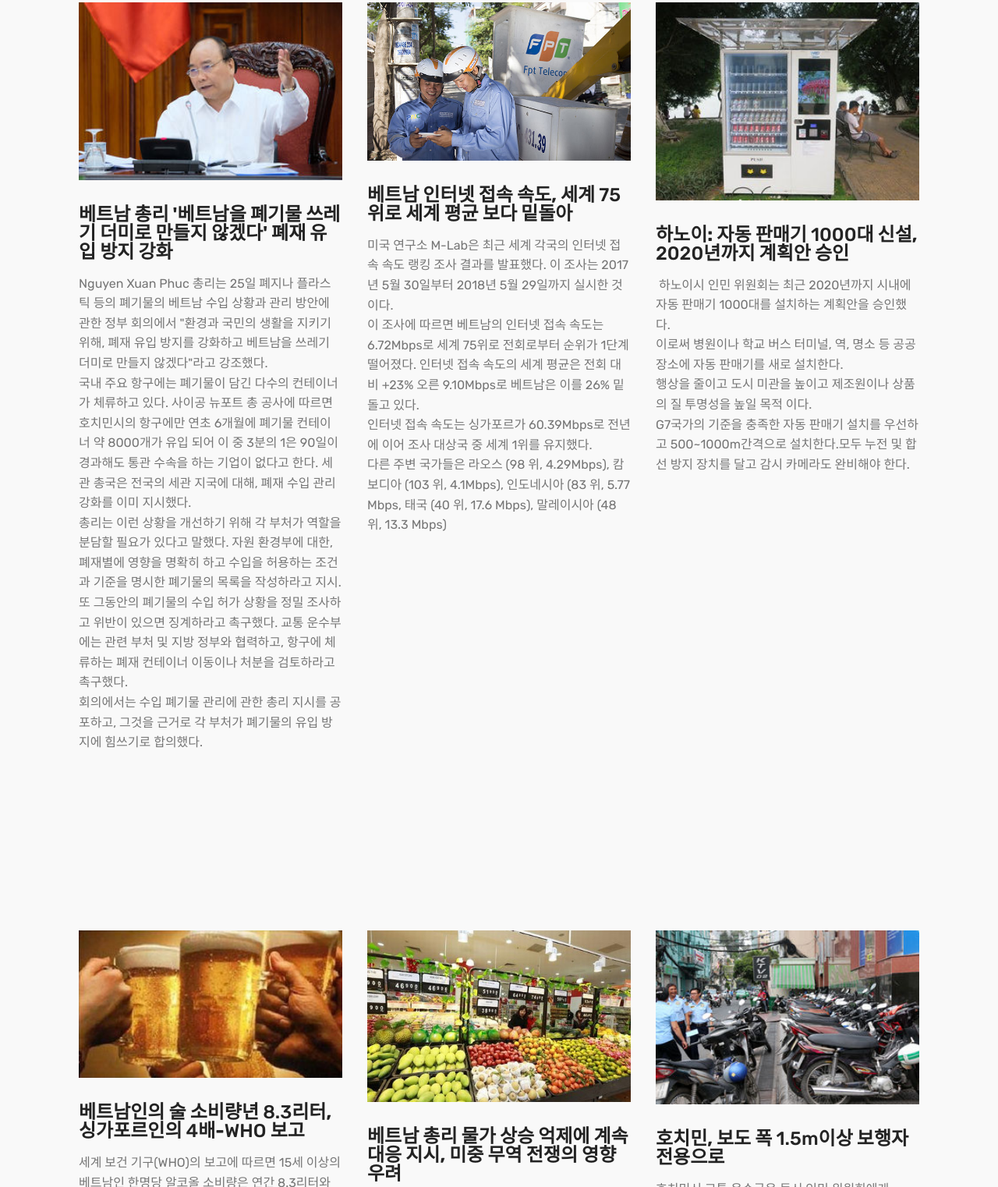
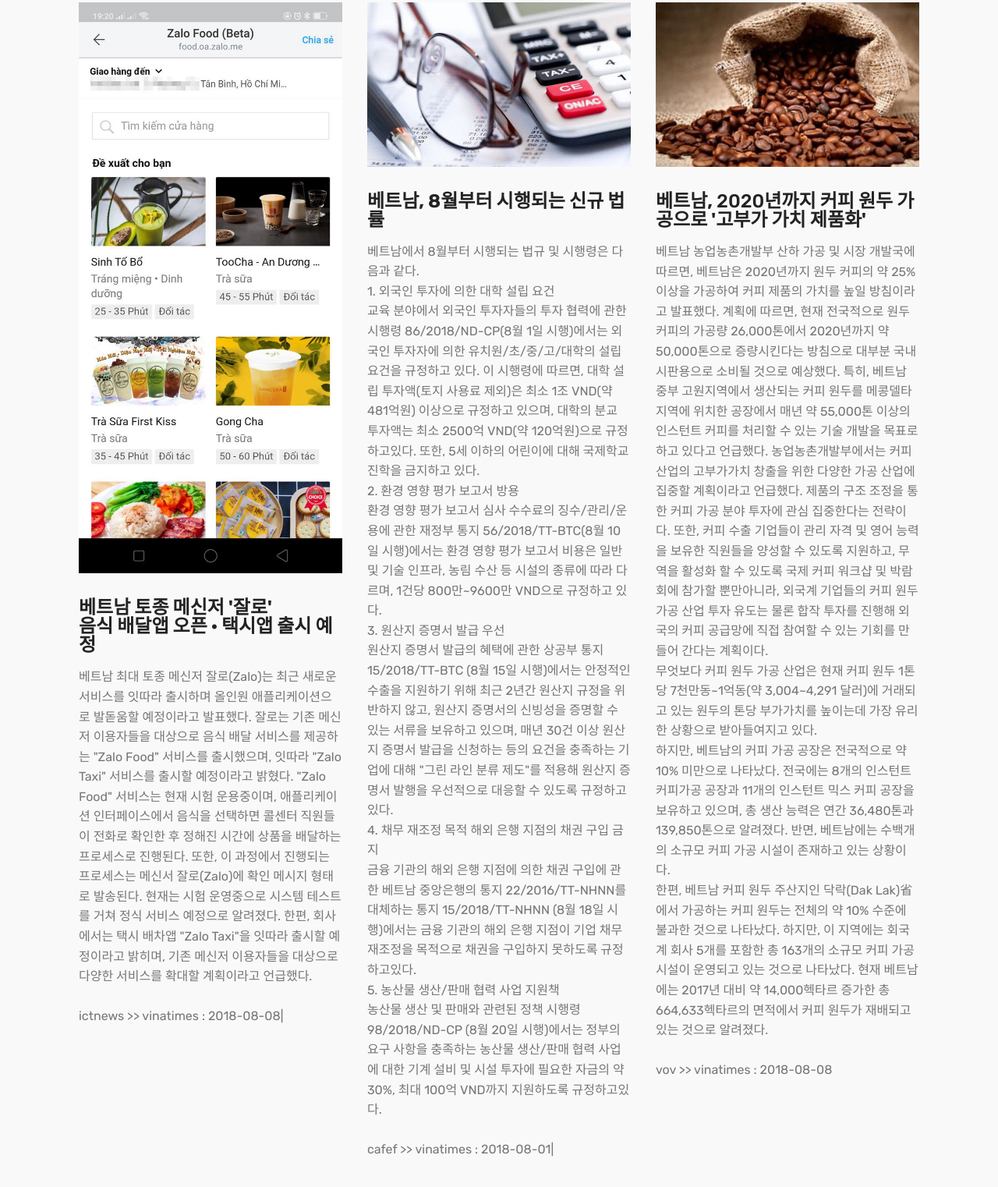
Before and after one commit to designheo/designheo.github.io, a plain HTML site: page index.html in a window 1280 px wide. Shown: the part 903-2425 px from the top of the page at 78% size. Drawn offline with Linux system fonts and the light colour scheme.

Commit message:
create github pages

```diff
--- a/assets/mobirise/css/mbr-additional.css
+++ b/assets/mobirise/css/mbr-additional.css
@@ -1373,7 +1373,7 @@
   display: none;
 }
 .cid-qZRl3RcmZy {
-  background-image: url("../../../assets/images/20161201105641-atbck-1900x1080.jpg");
+  background-image: url("../../../assets/images/-1200x667.jpg");
 }
 .cid-qZRtTLyuHs {
   padding-top: 90px;
--- a/index.html
+++ b/index.html
@@ -36,14 +36,14 @@
                     알아두면 쓸데있는 <br>베트남뉴스</strong></h3>
                 <p class="mbr-text align-center pb-3 mbr-fonts-style display-7"><strong>
                     베트남에 계신 교민 여러분들을 위해 <br>필요하신 베트남 뉴스를 발췌해 <br>알려드립니다.</strong></p>
-                <div class="mbr-section-btn align-center"><a class="btn btn-md btn-primary display-4" href="https://mobirise.com">2018년 8월 6일자<br></a></div>
+                <div class="mbr-section-btn align-center"><a class="btn btn-md btn-primary display-4" href="https://mobirise.com">2018년 8월 8일자<br></a></div>
             </div>
         </div>
     </div>
 
 </section>
 
-<section class="engine"><a href="https://mobiri.se/c">website builder</a></section><section class="features2 cid-qZRtTLyuHs" id="features2-6">
+<section class="engine"><a href="https://mobiri.se/d">free website maker</a></section><section class="features2 cid-qZRtTLyuHs" id="features2-6">
 
 
 
@@ -54,14 +54,13 @@
             <div class="card p-3 col-12 col-md-6 col-lg-4">
                 <div class="card-wrapper">
                     <div class="card-img">
-                        <img src="assets/images/75f1c778904bd3bf4dc7b9d80f3f7d2d-300x202.jpg" alt="Mobirise" title="">
+                        <img src="assets/images/78073c1680d263ed8d5fa55a45afe115-600x1300.jpg" alt="Mobirise" title="">
                     </div>
                     <div class="card-box">
-                        <h4 class="card-title pb-3 mbr-fonts-style display-5"><strong>베트남 총리 '베트남을 폐기물 쓰레기 더미로 만들지 않겠다' 폐재 유입 방지 강화</strong></h4>
-                        <p class="mbr-text mbr-fonts-style display-7">Nguyen Xuan Phuc 총리는 25일 폐지나 플라스틱 등의 폐기물의 베트남 수입 상황과 관리 방안에 관한 정부 회의에서 "환경과 국민의 생활을 지키기 위해, 폐재 유입 방지를 강화하고 베트남을 쓰레기 더미로 만들지 않겠다"라고 강조했다.
-<br>국내 주요 항구에는 폐기물이 담긴 다수의 컨테이너가 체류하고 있다. 사이공 뉴포트 총 공사에 따르면 호치민시의 항구에만 연초 6개월에 폐기물 컨테이너 약 8000개가 유입 되어 이 중 3분의 1은 90일이 경과해도 통관 수속을 하는 기업이 없다고 한다. 세관 총국은 전국의 세관 지국에 대해, 폐재 수입 관리 강화를 이미 지시했다.
-<br>총리는 이런 상황을 개선하기 위해 각 부처가 역할을 분담할 필요가 있다고 말했다. 자원 환경부에 대한, 폐재별에 영향을 명확히 하고 수입을 허용하는 조건과 기준을 명시한 폐기물의 목록을 작성하라고 지시. 또 그동안의 폐기물의 수입 허가 상황을 정밀 조사하고 위반이 있으면 징계하라고 촉구했다. 교통 운수부에는 관련 부처 및 지방 정부와 협력하고, 항구에 체류하는 폐재 컨테이너 이동이나 처분을 검토하라고 촉구했다.
-<br>회의에서는 수입 폐기물 관리에 관한 총리 지시를 공포하고, 그것을 근거로 각 부처가 폐기물의 유입 방지에 힘쓰기로 합의했다.</p>
+                        <h4 class="card-title pb-3 mbr-fonts-style display-5"><strong>베트남 토종 메신저 '잘로'</strong><br><strong>음식 배달앱 오픈 · 택시앱 출시 예정</strong></h4>
+                        <p class="mbr-text mbr-fonts-style display-7">베트남 최대 토종 메신저 잘로(Zalo)는 최근 새로운 서비스를 잇따라 출시하며 올인원 애플리케이션으로 발돋움할 예정이라고 발표했다. 잘로는 기존 메신저 이용자들을 대상으로 음식 배달 서비스를 제공하는 "Zalo Food" 서비스를 출시했으며, 잇따라 "Zalo Taxi" 서비스를 출시할 예정이라고 밝혔다. "Zalo Food" 서비스는 현재 시험 운용중이며, 애플리케이션 인터페이스에서 음식을 선택하면 콜센터 직원들이 전화로 확인한 후 정해진 시간에 상품을 배달하는 프로세스로 진행된다. 또한, 이 과정에서 진행되는 프로세스는 메신서 잘로(Zalo)에 확인 메시지 형태로 발송된다. 현재는 시험 운영중으로 시스템 테스트를 거쳐 정식 서비스 예정으로 알려졌다.
+한편, 회사에서는 택시 배차앱 "Zalo Taxi"을 잇따라 출시할 예정이라고 밝히며, 기존 메신저 이용자들을 대상으로 다양한 서비스를 확대할 계획이라고 언급했다.
+<br><br>ictnews &gt;&gt; vinatimes : 2018-08-08|</p>
                     </div>
                 </div>
             </div>
@@ -69,14 +68,23 @@
             <div class="card p-3 col-12 col-md-6 col-lg-4">
                 <div class="card-wrapper">
                     <div class="card-img">
-                        <img src="assets/images/dd46d3d6319435c4f6112b42aa222c59-620x372.jpg" alt="Mobirise" title="">
+                        <img src="assets/images/544dac143ee44abb7a2ec0e46ecca31a-650x405.jpg" alt="Mobirise" title="">
                     </div>
                     <div class="card-box ">
-                        <h4 class="card-title pb-3 mbr-fonts-style display-5"><strong>베트남 인터넷 접속 속도, 세계 </strong>75<strong>위로 세계 평균 보다 밑돌아</strong></h4>
-                        <p class="mbr-text mbr-fonts-style display-7">미국 연구소 M-Lab은 최근 세계 각국의 인터넷 접속 속도 랭킹 조사 결과를 발표했다. 이 조사는 2017년 5월 30일부터 2018년 5월 29일까지 실시한 것이다.
-<br>이 조사에 따르면 베트남의 인터넷 접속 속도는 6.72Mbps로 세계 75위로 전회로부터 순위가 1단계 떨어졌다. 인터넷 접속 속도의 세계 평균은 전회 대비 +23% 오른 9.10Mbps로 베트남은 이를 26% 밑돌고 있다.
-<br>인터넷 접속 속도는 싱가포르가 60.39Mbps로 전년에 이어 조사 대상국 중 세계 1위를 유지했다.
-<br>다른 주변 국가들은 라오스 (98 위, 4.29Mbps), 캄보디아 (103 위, 4.1Mbps), 인도네시아 (83 위, 5.77 Mbps, 태국 (40 위, 17.6 Mbps), 말레이시아 (48 위, 13.3 Mbps)</p>
+                        <h4 class="card-title pb-3 mbr-fonts-style display-5"><strong>베트남, 8월부터 시행되는 신규 법률</strong></h4>
+                        <p class="mbr-text mbr-fonts-style display-7">베트남에서 8월부터 시행되는 법규 및 시행령은 다음과 같다.<br>1. 외국인 투자에 의한 대학 설립 요건
+<br>교육 분야에서 외국인 투자자들의 투자 협력에 관한 시행령 86/2018/ND-CP(8월 1일 시행)에서는 외국인 투자자에 의한 유치원/초/중/고/대학의 설립 요건을 규정하고 있다.
+이 시행령에 따르면, 대학 설립 투자액(토지 사용료 제외)은 최소 1조 VND(약 481억원) 이상으로 규정하고 있으며, 대학의 분교 투자액는 최소 2500억 VND(약 120억원)으로 규정하고있다.
+또한, 5세 이하의 어린이에 대해 국제학교 진학을 금지하고 있다.
+<br>2. 환경 영향 평가 보고서 방용
+<br>환경 영향 평가 보고서 심사 수수료의 징수/관리/운용에 관한 재정부 통지 56/2018/TT-BTC(8월 10일 시행)에서는 환경 영향 평가 보고서 비용은 일반 및 기술 인프라, 농림 수산 등 시설의 종류에 따라 다르며, 1건당 800만~9600만 VND으로 규정하고 있다.
+<br>3. 원산지 증명서 발급 우선
+<br>원산지 증명서 발급의 혜택에 관한 상공부 통지 15/2018/TT-BTC (8월 15일 시행)에서는 안정적인 수출을 지원하기 위해 최근 2년간 원산지 규정을 위반하지 않고, 원산지 증명서의 신빙성을 증명할 수 있는 서류을 보유하고 있으며, 매년 30건 이상 원산지 증명서 발급을 신청하는 등의 요건을 충족하는 기업에 대해 "그린 라인 분류 제도"를 적용해 원산지 증명서 발행을 우선적으로 대응할 수 있도록 규정하고있다.
+<br>4. 채무 재조정 목적 해외 은행 지점의 채권 구입 금지
+<br>금융 기관의 해외 은행 지점에 의한 채권 구입에 관한 베트남 중앙은행의 통지 22/2016/TT-NHNN를 대체하는 통지 15/2018/TT-NHNN (8월 18일 시행)에서는 금융 기관의 해외 은행 지점이 기업 채무 재조정을 목적으로 채권을 구입하지 못하도록 규정하고있다.
+<br>5. 농산물 생산/판매 협력 사업 지원책
+<br>농산물 생산 및 판매와 관련된 정책 시행령 98/2018/ND-CP (8월 20일 시행)에서는 정부의 요구 사항을 충족하는 농산물 생산/판매 협력 사업에 대한 기계 설비 및 시설 투자에 필요한 자금의 약 30%, 최대 100억 VND까지 지원하도록 규정하고있다.
+<br><br>cafef &gt;&gt; vinatimes : 2018-08-01|&nbsp;<br></p>
                     </div>
                 </div>
             </div>
@@ -84,14 +92,18 @@
             <div class="card p-3 col-12 col-md-6 col-lg-4">
                 <div class="card-wrapper">
                     <div class="card-img">
-                        <img src="assets/images/3ddf728c3b677322afef872bdbd01b43-300x225.jpg" alt="Mobirise" title="">
+                        <img src="assets/images/3ffe07fe7590bbb41f0b29f669f5a42c-490x306.jpg" alt="Mobirise" title="">
                     </div>
                     <div class="card-box">
-                        <h4 class="card-title pb-3 mbr-fonts-style display-5"><strong>하노이: 자동 판매기 </strong>1000<strong>대 신설, </strong>2020<strong>년까지 계획안 승인</strong></h4>
-                        <p class="mbr-text mbr-fonts-style display-7">&nbsp;하노이시 인민 위원회는 최근 2020년까지 시내에 자동 판매기 1000대를 설치하는 계획안을 승인했다.
-<br>이로써 병원이나 학교 버스 터미널, 역, 명소 등 공공 장소에 자동 판매기를 새로 설치한다.
-<br>행상을 줄이고 도시 미관을 높이고 제조원이나 상품의 질 투명성을 높일 목적 이다.
-<br>G7국가의 기준을 충족한 자동 판매기 설치를 우선하고 500~1000m간격으로 설치한다.모두 누전 및 합선 방지 장치를 달고 감시 카메라도 완비해야 한다.</p>
+                        <h4 class="card-title pb-3 mbr-fonts-style display-5"><strong>베트남, </strong>2020<strong>년까지 커피 원두 가공으로 '고부가 가치 제품화'</strong></h4>
+                        <p class="mbr-text mbr-fonts-style display-7">베트남 농업농촌개발부 산하 가공 및 시장 개발국에 따르면, 베트남은 2020년까지 원두 커피의 약 25% 이상을 가공하여 커피 제품의 가치를 높일 방침이라고 발표했다.&nbsp;계획에 따르면, 현재 전국적으로 원두 커피의 가공량 26,000톤에서 2020년까지 약 50,000톤으로 증량시킨다는 방침으로 대부분 국내 시판용으로 소비될 것으로 예상했다. 특히, 베트남 중부 고원지역에서 생산되는 커피 원두를 메콩델타 지역에 위치한 공장에서 매년 약 55,000톤 이상의 인스턴트 커피를 처리할 수 있는 기술 개발을 목표로하고 있다고 언급했다.
+농업농촌개발부에서는 커피 산업의 고부가가치 창출을 위한 다양한 가공 산업에 집중할 계획이라고 언급했다. 제품의 구조 조정을 통한 커피 가공 분야 투자에 관심 집중한다는 전략이다.
+또한, 커피 수출 기업들이 관리 자격 및 영어 능력을 보유한 직원들을 양성할 수 있도록 지원하고, 무역을 활성화 할 수 있도록 국제 커피 워크샵 및 박람회에 참가할 뿐만아니라, 외국계 기업들의 커피 원두 가공 산업 투자 유도는 물론 합작 투자를 진행해 외국의 커피 공급망에 직접 참여할 수 있는 기회를 만들어 간다는 계획이다.
+<br>무엇보다 커피 원두 가공 산업은 현재 커피 원두 1톤당 7천만동~1억동(약 3,004~4,291 달러)에 거래되고 있는 원두의 톤당 부가가치를 높이는데 가장 유리한 상황으로 받아들여지고 있다.
+<br>하지만, 베트남의 커피 가공 공장은 전국적으로 약 10% 미만으로 나타났다. 전국에는 8개의 인스턴트 커피가공 공장과 11개의 인스턴트 믹스 커피 공장을 보유하고 있으며, 총 생산 능력은 연간 36,480톤과 139,850톤으로 알려졌다. 반면, 베트남에는 수백개의 소규모 커피 가공 시설이 존재하고 있는 상황이다.
+<br>한편, 베트남 커피 원두 주산지인 닥락(Dak Lak)省에서 가공하는 커피 원두는 전체의 약 10% 수준에 불과한 것으로 나타났다. 하지만, 이 지역에는 회국계 회사 5개를 포함한 총 163개의 소규모 커피 가공 시설이 운영되고 있는 것으로 나타났다.
+현재 베트남에는 2017년 대비 약 14,000헥타르 증가한 총 664,633헥타르의 면적에서 커피 원두가 재배되고 있는 것으로 알려졌다.
+<br><br>vov &gt;&gt; vinatimes : 2018-08-08<br></p>
                     </div>
                 </div>
             </div>
@@ -112,16 +124,13 @@
             <div class="card p-3 col-12 col-md-6 col-lg-4">
                 <div class="card-wrapper">
                     <div class="card-img">
-                        <img src="assets/images/64a67ef15bf5f430c2de1ab789a2a793-352x197.jpg" alt="Mobirise" title="">
+                        <img src="assets/images/6cb72027634c812833647e549a2bc68c-660x325.jpg" alt="Mobirise" title="">
                     </div>
                     <div class="card-box">
-                        <h4 class="card-title pb-3 mbr-fonts-style display-5"><strong>베트남인의 술 소비량년 </strong>8.3<strong>리터,싱가포르인의 </strong>4<strong>배-</strong>WHO<strong> 보고</strong></h4>
-                        <p class="mbr-text mbr-fonts-style display-7">세계 보건 기구(WHO)의 보고에 따르면 15세 이상의 베트남인 한명당 알코올 소비량은 연간 8.3리터와 중국과 캄보디아보다 많고 싱가포르의 약 4배에 이른다고 온라인 매체 VN익스프레스 등이 전했다.
-<br>베트남 보건부 통계로는 2016년에 알코올 관련 질환으로 입원 치료를 받은 사람은 수십 만명에 이르고, 음주로 기인한 사망은 7만 9000명에 달했다. 또 WHO는 " 지나친 음주는 비감염성 질환의 주요 원인의 하나인 교통 사고나 폭력, 부상을 초래할 위험 높아진다"고 지적하고 베트남의 음주에서 기인한 사회적 손해는 국내 총생산(GDP)의 1.3~3.3%에 해당한다고 보고했다.
-<br> 베트남 보건 장관은 최근 열린 음주 대책 법안에 관한 회의에서 베트남에서는 음주는 사람들의 건강과 지역 사회에 심각한 타격을 주고 있다고 보고. 음주로 인한 폐해를 없애는 대책을 마련하기로 의료 부문의 부담을 줄일 필요가 있다고 주장했다.
-<br> WHO의 지역 담당자는 알코올 음료의 가격을 인상하면 주량을 줄이는 데 효과가 있고 사망률도 저하하며, 주류 판매를 허가제로, 판매점의 밀도를 규제하거나 판매 일시를 제한할 필요가 있다고 제언했다.
-<br> 또 알코올의 선전 광고가 젊은이에게 악영향을 미치고 있다며 선전·광고 제한을 제안했다. WHO의 시산에 따르면 음주 피해를 방지하는 데 효과적인 조치를 실시하기 위해서 1달러를 사용하면 9.13달러 상당의 이득을 얻을 수 있다고 한다.
-<br> 보건부는 6장 22조로 구성된 음주 대책 법안을 책정했으며 이 가운데 주류 판매 관리, 소비의 감소, 폐해의 저감을 목적으로 한 조치를 규정. 알코올에 대한 선전·광고 금지와 판매를 금지하는 시간에 관한 규정도 담았다.</p>
+                        <h4 class="card-title pb-3 mbr-fonts-style display-5"><strong>배차앱 '패스트고' </strong>8/10<strong>일부터 호치민시에서 서비스 개시</strong></h4>
+                        <p class="mbr-text mbr-fonts-style display-7">베트남 기업 NextTech은 8월 10일부터 호치민시에서 스마트폰 배차 응용 프로그램 "FastGo" 서비스를 공식 개시한다고 발표했다.<br>서비스는 택시나 자가용뿐만 아니라 오토바이 택시(쎄옴) 배차 서비스 "FastBike"도 동시에 전개할 예정이다. 이에 앞서, 지난 7월 초부터 서비스를 개시한 하노이에서는 오토바이 택시 배차 서비스는 아직까지 도입되지 않은 상태다.
+<br>한편, 현재 베트남에서 활동하고 있는 배차앱 서비스는 싱가폴계 그랍(Grab), 베트남 택시 그룹 Mai Linh, Aber, 인도네시아계 Go-Jek 등이 있다.
+<br><br>vietnamnet &gt;&gt; vinatimes : 2018-08-08<br></p>
                     </div>
                 </div>
             </div>
@@ -129,14 +138,14 @@
             <div class="card p-3 col-12 col-md-6 col-lg-4">
                 <div class="card-wrapper">
                     <div class="card-img">
-                        <img src="assets/images/ea715c6a06b2518b669b9318b03ece27-446x290.jpg" alt="Mobirise" title="">
+                        <img src="assets/images/b10accbc2ed144830650bf30a37f98a7-500x330.jpg" alt="Mobirise" title="">
                     </div>
                     <div class="card-box ">
-                        <h4 class="card-title pb-3 mbr-fonts-style display-5"><strong>베트남 총리 물가 상승 억제에 계속 대응 지시, 미중 무역 전쟁의 영향 우려</strong></h4>
-                        <p class="mbr-text mbr-fonts-style display-7">베트남의 Nguyen Xuan Phuc 총리는 얼마 전 하노이에서 열린 정부의 정례 회의에서 물가 안정을 계속해서 중점 과제로 규정하고, 지나친 물가 상승 억제에 대해 노력할 생각을 표명했다. 7월 소비자 물가 지수(CPI)은 지난 달에 비해 조금 하락했지만 우려 요인은 여전히 남아 있다며 필요에 따라 응하고 적절히 대응하도록 관계 부처 및 기관에 지시했다고 국영 베트남 통신(VNA)이 보도했다.
-<br>총리는 CPI 상승률을 연 4% 이하로 억제하여 목표 달성을 이루려는 자세를 보였다. 다만 그것에는 많은 현실적 문제점이 있다고 지적하고 추가 조치가 필요하다고 강조했다. 구체적인 변수로는 세계적인 정책 금리 상승, 외환 시장에서 동(VND) 가치, 일용품 상승, 그 중에서도 미국과 중국의 "무역 전쟁"의 영향으로 물가 상승 압력이 커질 수 있다는 점을 꼽았다.
-<br> 총리는 한편, 베트남의 북·중부에서 여러 차례 홍수에 휩쓸리고 있는 것 등에 대해서도 언급하며 대책 마련을 지시했다
-<br>- 발췌 번역 / 정리 - ⓒ 비나한인 http://www.vinahanin.com</p>
+                        <h4 class="card-title pb-3 mbr-fonts-style display-5"><strong>베트남, 공안부 조직 구조 조정, 군살 빼고 시스템 근대화</strong></h4>
+                        <p class="mbr-text mbr-fonts-style display-7">지난 화요일(8/7일) 베트남 공안부는 6개의 공안 부서를 폐지하고 통합하는 대규모 구조 조정을 단행해 "군살없는 조직"을 만드는 통폐합이 진행되고있다고 발표했다. 이 같은 조정에 발맞춰 유사한 기능를 갖춘 부서들을 통합해 부서 숫자를 기존 60개에서 50개로 줄였고, 하위 조직 약 300여개를 대폭 축소한 것으로 알려졌다. 지방 자치단체 수준에서는 총 20여개의 소방대 조직이 省 정부 조직으로 통폐합된 것으로 알려졌다. 또한, 지방 단위 경찰 조직 약 1,500개 이상 감축한 것으로 알려졌다.
+<br>한편, 폐지된 부서의 부서장들은 자신의 전문성에 맞는 새로운 직책을 수행하거나 별도의 조직 중간 관리자로 재배정 될 예정이라고 밝혔다.
+<br>최근 베트남 정부는 상대적으로 많은 공무원 숫자를 감축하기 위해 공무원 구조 조정 계획을 수립하고, 시스템 효율화 작업을 진행하고 있는 것으로 알려졌다. 이에따라, 지난 2016년말부터 교육부는 신입 장교 채용을 중단하고, 육군사관학교의 입학 정원을 제한하는 조치를 취해왔다.
+<br><br>vnexpress &gt;&gt; vinatimes : 2018-08-07</p>
                     </div>
                 </div>
             </div>
@@ -144,14 +153,15 @@
             <div class="card p-3 col-12 col-md-6 col-lg-4">
                 <div class="card-wrapper">
                     <div class="card-img">
-                        <img src="assets/images/7f846cb25ee0d579a62ea857de5bd016-300x198.jpg" alt="Mobirise" title="">
+                        <img src="assets/images/8b29a534137e21e88507220c06b810ff-460x306.jpg" alt="Mobirise" title="">
                     </div>
                     <div class="card-box">
-                        <h4 class="card-title pb-3 mbr-fonts-style display-5"><strong>호치민, 보도 폭 </strong>1.5m<strong>이상 보행자 전용으로</strong></h4>
-                        <p class="mbr-text mbr-fonts-style display-7">호치민시 교통 운수국은 동시 인민 위원회에게 2008년부터 적용되고 있는 현행 규정 대신 도로 사용의 새 규정 안을 제출했다.
-<br>이 방안에서는 폭 1.5m 미만의 보도에 대해서는 인도 전체를 보행자 전용으로 사용한다고 규정하고 있다. 현행 규정에는 보도 폭 1.0m 이상을 보행자 전용으로 하고 있다.
-<br>또, 폭 1.5m 이상 3.0m미만의 보도는 폭 전체 중 1.5m 이상을 보행자 전용으로 하고 나머지를 주차 이외의 목적에 사용한다또, 폭 3m 이상의 보도는 중 1.5m이상을 보행자 전용으로 하고 나머지를 주차의 목적 등에 사용한다.
-<br>- 발췌 번역 / 정리 - ⓒ 비나한인 http://www.vinahanin.com</p>
+                        <h4 class="card-title pb-3 mbr-fonts-style display-5"><strong>베트남, '전기 자전거'도 오토바이 형태의 차량 등록 필요성 대두</strong></h4>
+                        <p class="mbr-text mbr-fonts-style display-7">베트남 교통부 산하 차량등록검사국은 도로 교통법에 포함되어 있는 전기 오토바이에 관한 규정이 부적절 하다며 규정 개정을 제안했다.<br>현행 규정에서는 "전기 오토바이"는 엔진 용량 250W 이하, 최고 속도 25km/h 이하, 무게 40kg 이하를 "이륜 자전거"로 정의했다.
+<br>전기 자전거는 자전거처럼 취급되어 차량 등록 등이 의무화되어 있지 않지만, 전기 자전거 관련 교통 사고가 다발하고 있는 것이 현실이다.
+<br>지금까지 기준을 달성해 인증서가 발행된 전기 자전거는 약 31만 대로 알려졌지만, 밀수 및 무허가 제조 등으로 실제 전기 자전거 대수는이를 크게 상회하고 있는 것으로 예상된다.
+<br>한편, 이 같은 상황을 근거로 차량등록국은 전기 자전거의 차량 등록을 의무화하는 등 도로 교통법에 따라 전기 자전거에 관한 규정을 개정할 필요가 있다고 제안했다.
+<br><br>dantri &gt;&gt; vinatimes : 2018-08-06</p>
                     </div>
                 </div>
             </div>
```
Also changed, not shown: assets/images/hashes.json (+1 -1 lines), assets/images/-1200x667.jpg (added), assets/images/3ffe07fe7590bbb41f0b29f669f5a42c-490x306.jpg (added), assets/images/544dac143ee44abb7a2ec0e46ecca31a-650x405.jpg (added), assets/images/6cb72027634c812833647e549a2bc68c-660x325.jpg (added), assets/images/78073c1680d263ed8d5fa55a45afe115-600x1300.jpg (added), assets/images/8b29a534137e21e88507220c06b810ff-460x306.jpg (added), assets/images/b10accbc2ed144830650bf30a37f98a7-500x330.jpg (added), 1 other file.
